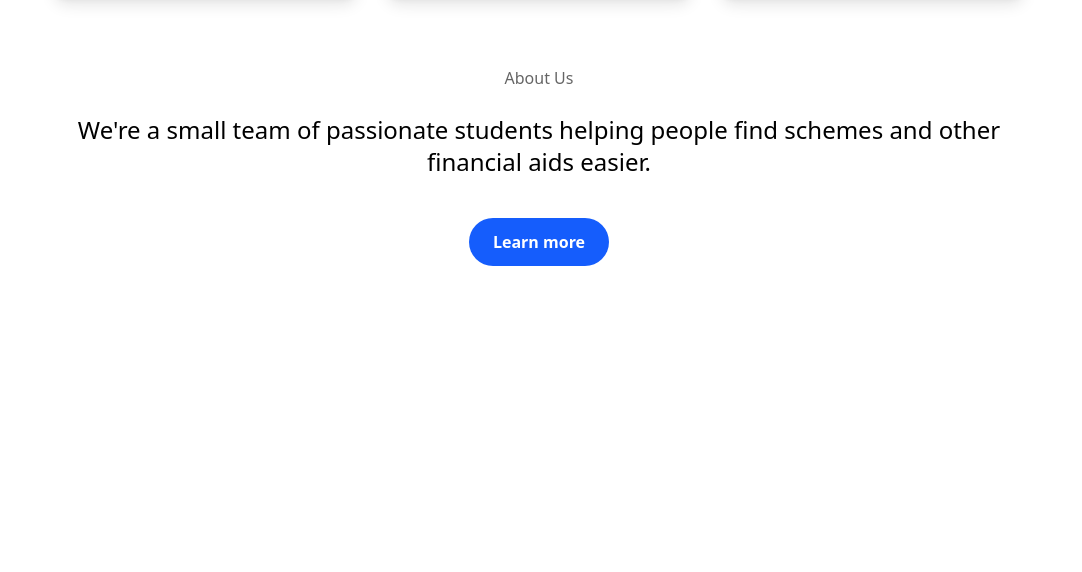
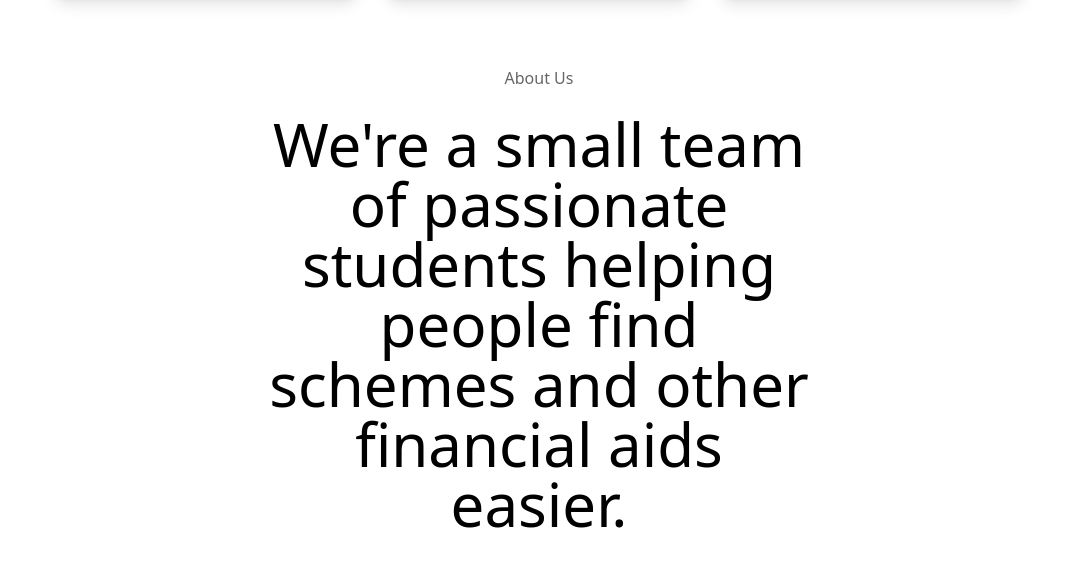
Before and after one commit to AssassinMaeve/iScheme, a Next.js app: page / in a window 1280 px wide. Shown: the part 1120-1692 px from the top of the page, without its empty margins (101-1183 px from the left). Built offline with nearby package versions, Linux system fonts and the light colour scheme.

Commit message:
Revert ":)"
This reverts commit 04d8d131fb3443b99493b031e1db488df777a108.

revert

```diff
--- a/src/app/page.tsx
+++ b/src/app/page.tsx
@@ -1,9 +1,11 @@
 "use client";
+import Link from "next/link";
 import NavBar from "./components/NavBar";
 
 import Footer from "./components/Footer"; // adjust path if needed
 import Link from "next/link";
 import ImageCard from "./components/ImageCard";
+import Footer from "./components/Footer";
 import { motion } from "framer-motion";
 import {SchemeViewer, Scheme} from "./components/Scheme";
 import rawSchemes from "@/data/all_schemes.json";
@@ -79,7 +81,7 @@ export default function Home() {
         <div className="flex justify-center flex-col items-center">
           <p className="px-6 py-1 rounded-full mt-10 "><span className="opacity-60">About Us</span></p>
         </div>
-        <h1 className="px-6 text-6xl text-center mt-5 sm:text-2xl sm:px-5">We're a small team of passionate students helping people find schemes and other financial aids easier.</h1>
+        <h1 className="px-60 text-6xl text-center mt-5">We're a small team of passionate students helping people find schemes and other financial aids easier.</h1>
         <div className="flex justify-center flex-col items-center">
           <Link href={"#"} className="px-6 py-3 bg-blue-600 text-white rounded-full font-semibold hover:bg-blue-700 hover:scale-105 transition duration-300 mt-10">Learn more</Link>
         </div>
```
